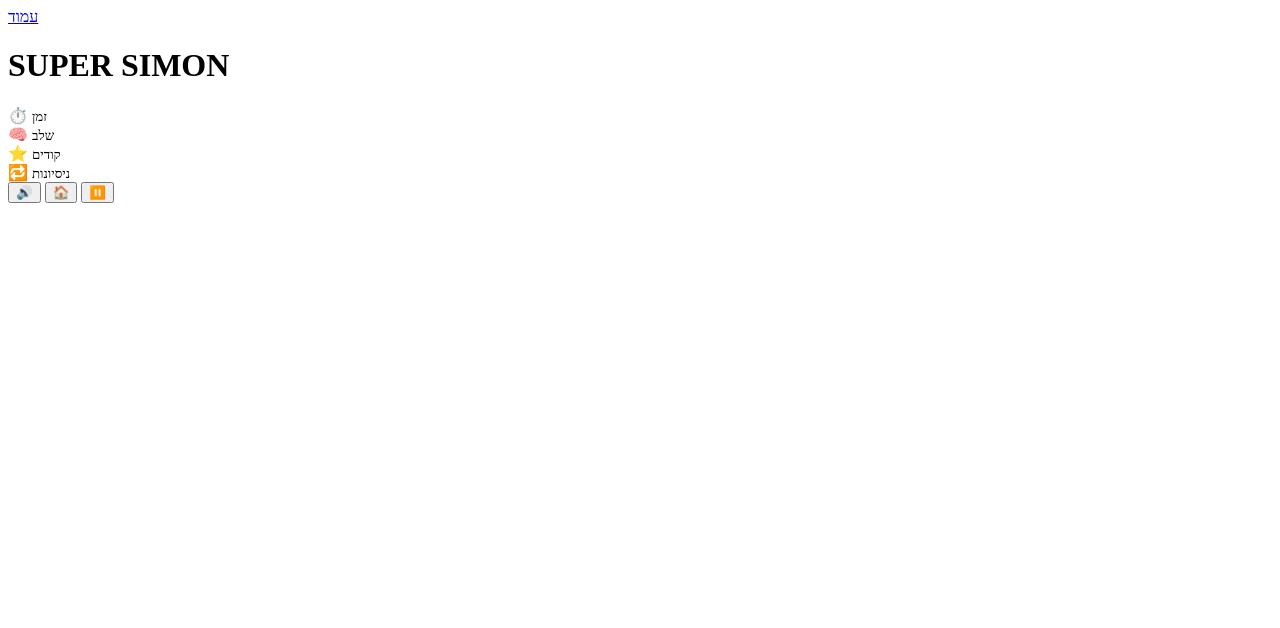
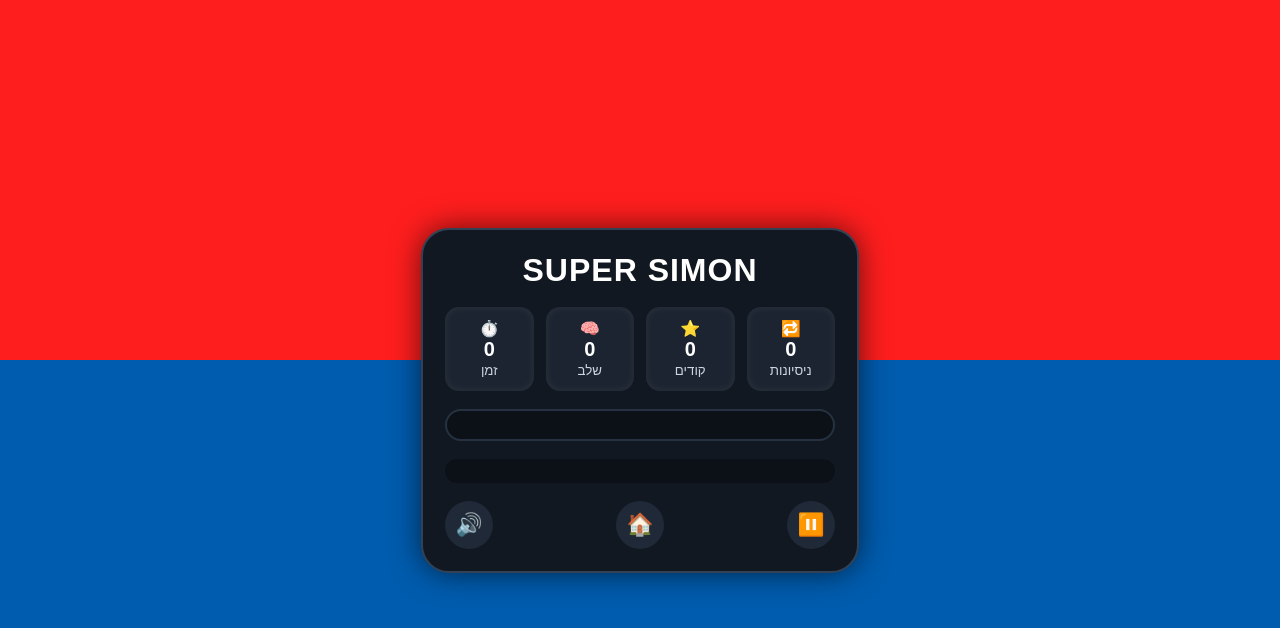
Before and after one commit to rhehnsi-lab/super-simon, a plain HTML site: page page-html/game.html in a window 1280 px wide. Drawn offline with Linux system fonts and the light colour scheme; files that its build step writes are made by us from their sources.

Commit message:
Fix: Add missing CSS, JS links and correct HTML structure in game.html

```diff
--- a/page-html/game.html
+++ b/page-html/game.html
@@ -1,24 +1,22 @@
 <!DOCTYPE html>
-<html lang="en">
+<html lang="he">
 <head>
     <meta charset="UTF-8">
     <meta name="viewport" content="width=device-width, initial-scale=1.0">
-<a href="index.html">עמוד</a>
-
-    <title>game</title>
-
+    <title>Super Simon - Game</title>
+    <link rel="stylesheet" href="style.css">
+    <link rel="stylesheet" href="modal.css">
 </head>
 <body>
     <div class="game-page">
-
         <div class="game-card">
             <h1>SUPER SIMON</h1>
 
             <div class="stats">
-                <div class="stat">⏱️ <span id="taimer"></span><small>זמן</small></div>
-                <div class="stat">🧠 <span id="level"></span><small>שלב</small></div>
-                <div class="stat">⭐ <span id="score"></span><small>קודים</small></div>
-                <div class="stat">🔁 <span id="ch"></span><small>ניסיונות</small></div>
+                <div class="stat">⏱️ <span id="timer">0</span><small>זמן</small></div>
+                <div class="stat">🧠 <span id="level">0</span><small>שלב</small></div>
+                <div class="stat">⭐ <span id="score">0</span><small>קודים</small></div>
+                <div class="stat">🔁 <span id="ch">0</span><small>ניסיונות</small></div>
             </div>
 
             <div class="message"></div>
@@ -31,6 +29,8 @@
                 <button id="playing">⏸️</button>
             </div>
         </div>
+    </div>
 
+    <script type="module" src="main.js"></script>
 </body>
 </html>
```
